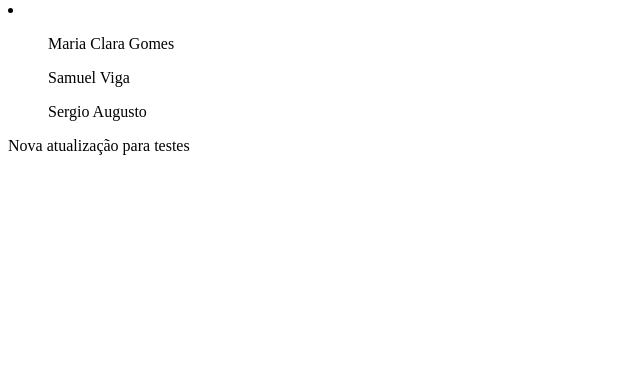
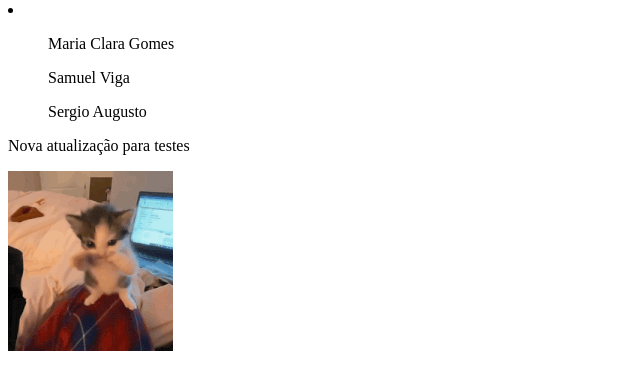
Before and after one commit to samucaNoticiasViga/ContectaLeitura-Web, a plain HTML site: page index.html in a window 1280 px wide. Shown: the part 79-468 px from the top of the page, without its empty margins (0-640 px from the left). Drawn offline with Linux system fonts and the light colour scheme.

Commit message:
enviando foto do gato

```diff
--- a/index.html
+++ b/index.html
@@ -17,5 +17,7 @@
 
     <p>Nova atualização para testes</p>
 
+    <img src="src/img/scuba-scuba-cat.gif" alt="gato dançando" srcset="">
+
 </body>
 </html>
```
